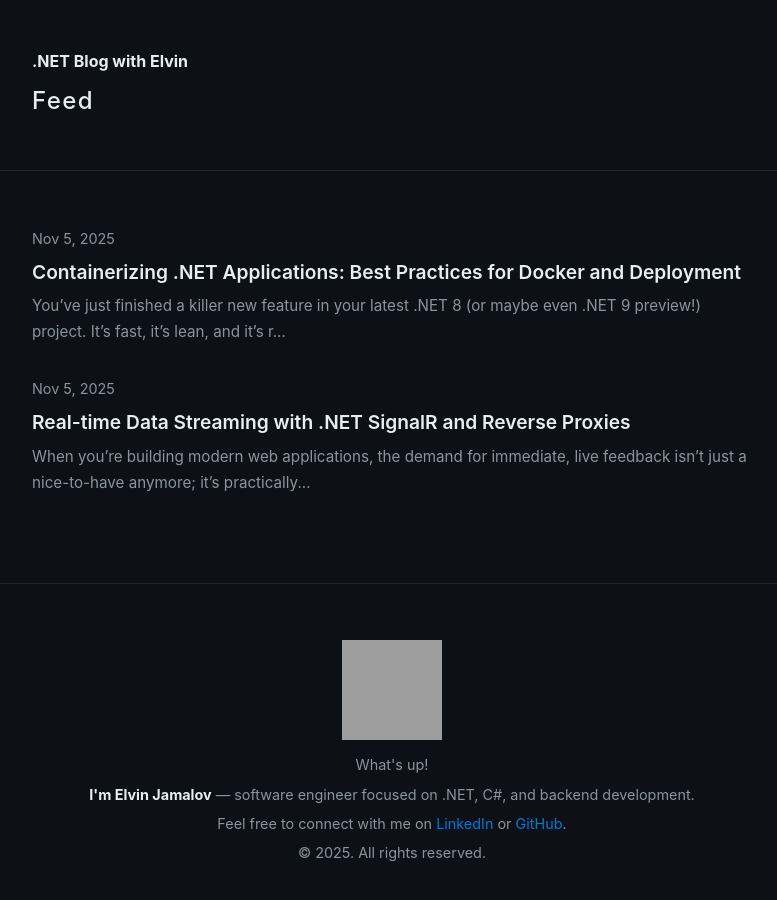
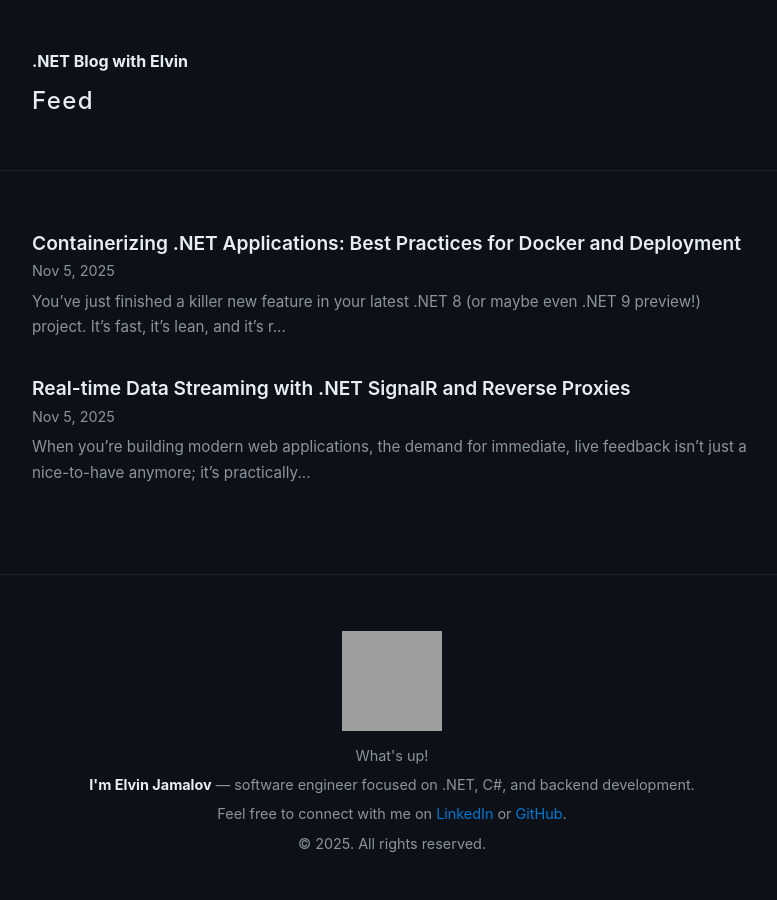
Before and after one commit to elweezy/blog-bot, a Jekyll site: the page built from index.html, in a window 1280 px wide, cut to the strip 0-927 px from the top of the page. Shown: the top 900 px of the strip, without its empty margins (248-1025 px from the left). Built offline with Jekyll 4.4.1, drawn with Linux system fonts in a browser that asks for light colours; the list of posts is cut into pages by our own code; grey boxes are pictures that could not be loaded.

Commit message:
move date under post title, update page title styles

```diff
--- a/_includes/header.html
+++ b/_includes/header.html
@@ -1,6 +1,8 @@
 <header class="site-header">
   <div class="wrapper">
-    <a class="site-title" href="{{ '/' | relative_url }}">{{ site.title }}</a>
+    <div class="title-block">
+      <a class="site-title" href="{{ '/' | relative_url }}">{{ site.title }}</a>
+    </div>
     <a class="feed-link" href="{{ '/feed.xml' | relative_url }}">Feed</a>
   </div>
 </header>
--- a/index.html
+++ b/index.html
@@ -7,8 +7,8 @@ title: ".NET Blog with Elvin"
   {% assign posts = paginator.posts | default: site.posts %} {% for post in
   posts limit:10 %}
   <li>
+    <a href="{{ post.url | relative_url }}">{{ post.title }}</a>
     <span class="post-date">{{ post.date | date: "%b %-d, %Y" }}</span>
-    <a href="{{ post.url | relative_url }}">{{ post.title }}</a>
     {% if post.excerpt %}
     <p>{{ post.excerpt | strip_html | truncate: 140 }}</p>
     {% endif %}
```
